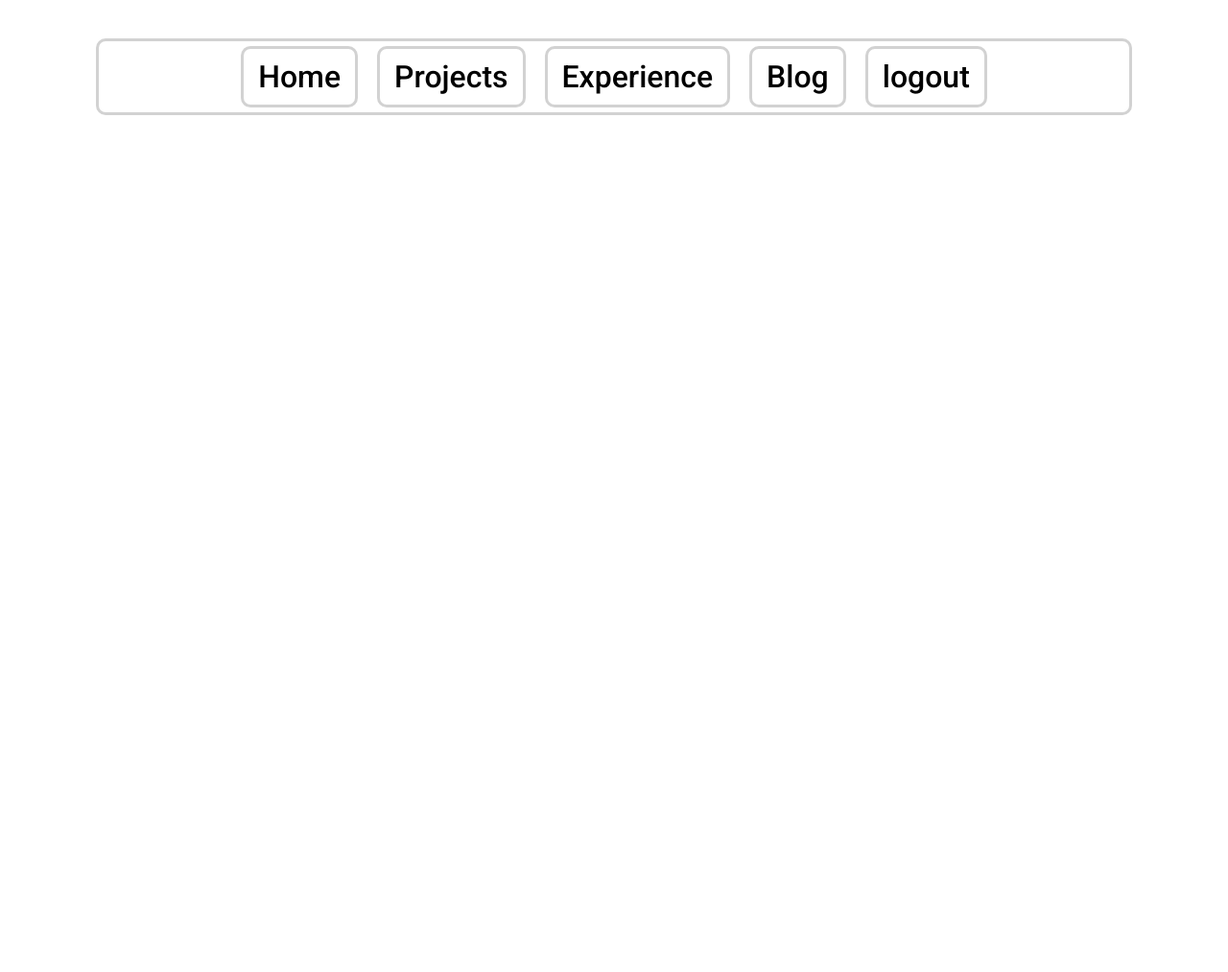
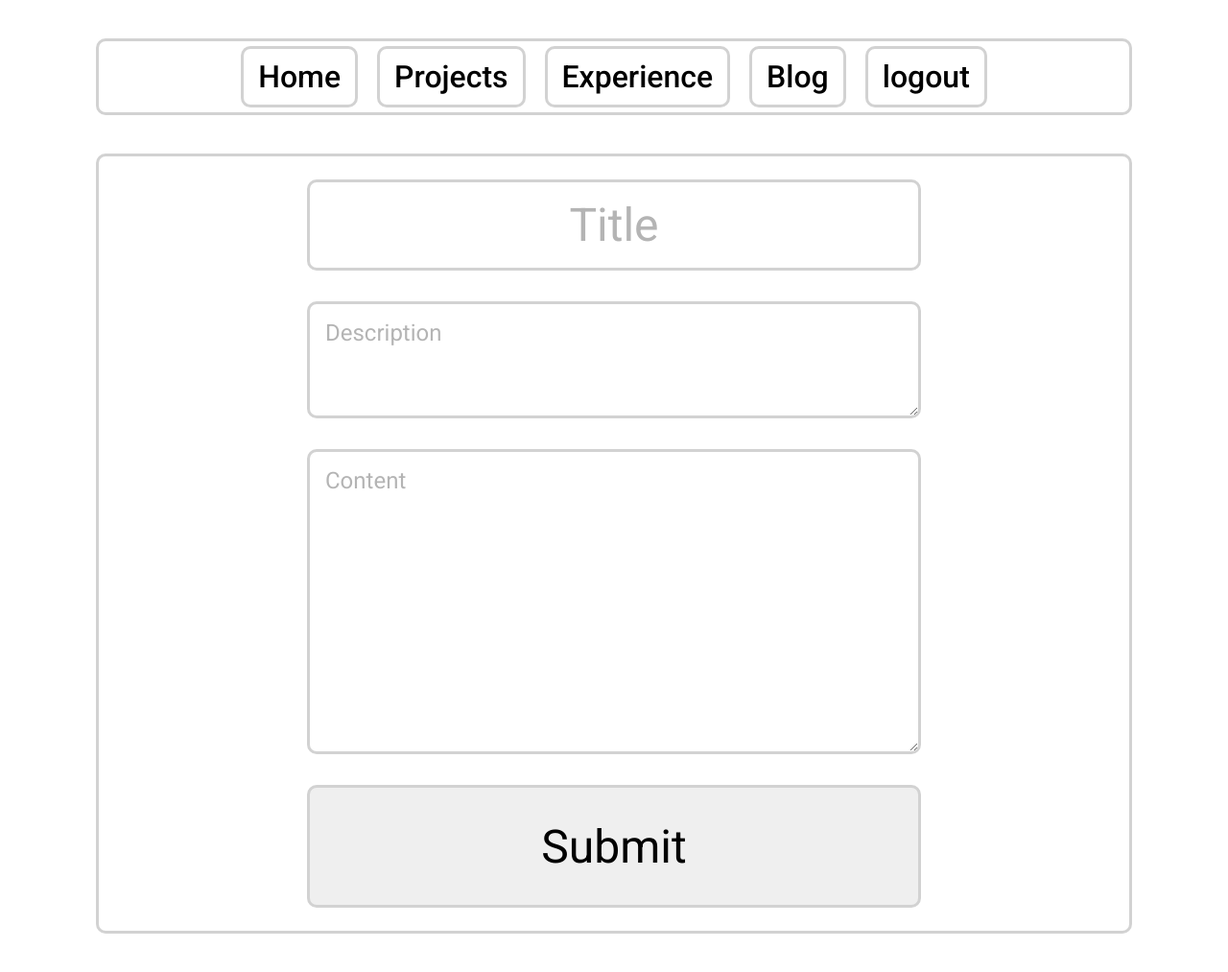
Before and after one commit to Brighton-code/Portfolio, a PHP site: page /projects/create in a window 1280 px wide. Shown: the whole page at 96% size. Before the commit the page ends 120 px from the top, so only its background shows below. Run offline with PHP 8.4, Linux system fonts and the light colour scheme; the visitor is signed in with stand-in values (Sample User, id 1).

Commit message:
create project

```diff
--- a/Controllers/ProjectController.php
+++ b/Controllers/ProjectController.php
@@ -39,7 +39,34 @@ class ProjectController extends Database {
 		include './Views/single.projects.view.php';
 	}
 
-	public function createProject() {
+	public function createProjectView() {
+		if (!isset($_SESSION['is_admin']) || !$_SESSION['is_admin']) {
+			header('Location: /');
+			exit;
+		}
 		include './Views/form.projects.view.php';
 	}
+
+	public function createProject() {
+		$error = [];
+
+		$user_id = intval($_POST['user_id']);
+		$title = htmlspecialchars($_POST['title']);
+		$description = htmlspecialchars($_POST['description'] ?? null);
+		$content = htmlspecialchars($_POST['content']);
+
+		$conn = self::initialize();
+		try {
+			$stmt = $conn->prepare('INSERT INTO projects (user_id, title, description, content) VALUE (:user_id, :title, :description, :content)');
+			$stmt->bindParam(':user_id', $user_id);
+			$stmt->bindParam(':title', $title);
+			$stmt->bindParam(':description', $description);
+			$stmt->bindParam(':content', $content);
+			$stmt->execute();
+		} catch (Exception $e) {
+			$error[] = ['msg' => $e->getMessage(), 'type' => 'CRITICAL'];
+		}
+
+		$this->index();
+	}
 }
--- a/Public/css/single.projects.css
+++ b/Public/css/single.projects.css
@@ -23,3 +23,33 @@ main>section {
 .content {
 	font-size: 1.75rem;
 }
+
+.save-form {
+	display: flex;
+	justify-content: center;
+	align-items: center;
+	flex-direction: column;
+	gap: 2rem;
+}
+.save-form input, .save-form textarea {
+	padding: 1rem;
+	min-width: 640px;
+}
+.save-form input {
+	font-size: 3rem;
+	text-align: center;
+}
+.save-form textarea {
+	font-size: 1.5rem;
+}
+.save-form ::placeholder {
+	color: rgb(180, 180, 180);
+}
+.save-form button {
+	min-width: 640px;
+	height: 8rem;
+	cursor: pointer;
+	text-align: center;
+	font-size: 3rem;
+	transition: border-color 1.5s, color 1s, background-color 1s;
+}
--- a/Views/form.projects.view.php
+++ b/Views/form.projects.view.php
@@ -3,13 +3,22 @@ if (isset($error) && !empty($error)) {
 	var_dump($error);
 }
 ?>
-<link rel="stylesheet" href="/Public/css/form.projects.css">
+<link rel="stylesheet" href="/Public/css/single.projects.css">
 
 <div class="container">
 	<?php include 'layouts/nav.php' ?>
 
 	<main>
-
+		<section class="border">
+			<form class="save-form" action="/projects" method="post">
+				<input type="text" hidden name="post_id" value="">
+				<input type="number" hidden name="user_id" value="<?= $_SESSION['user_id']; ?>">
+				<input class="border" type="text" name="title" maxlength="50" required placeholder="Title">
+				<textarea class="border" name="description" rows="3" placeholder="Description"></textarea>
+				<textarea class="border" name="content" rows="10" required placeholder="Content"></textarea>
+				<button class="border" type="submit">Submit</button>
+			</form>
+		</section>
 	</main>
 </div>
 
--- a/index.php
+++ b/index.php
@@ -14,7 +14,8 @@ $router->addRoute('POST', '/login', ['AccountController', 'login']);
 $router->addRoute('GET', '/logout', ['AccountController', 'logout']);
 
 $router->addRoute('GET', '/projects', ['ProjectController', 'index']);
-$router->addRoute('GET', '/projects/create', ['ProjectController', 'createProject']);
+$router->addRoute('POST', '/projects', ['ProjectController', 'createProject']);
+$router->addRoute('GET', '/projects/create', ['ProjectController', 'createProjectView']);
 $router->addRoute('GET', '/projects/:id', ['ProjectController', 'viewProject']);
 
 $router->matchRoute();
```
Also changed, not shown: Public/css/form.projects.css (added).
